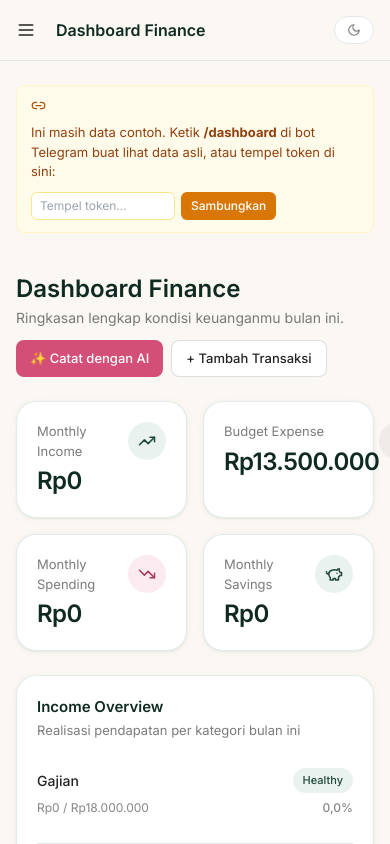
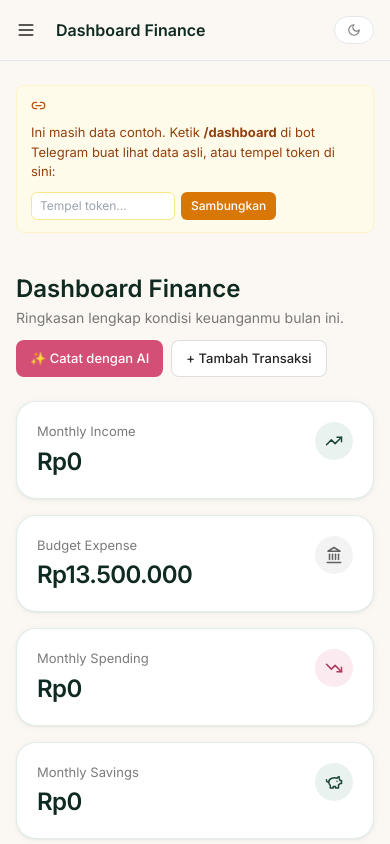
Before and after one commit to jasminework2023/personal-wealthplanner, a React (Vite) app: page /dashboard/finance in a window 390 px wide. Shown: the top 844 px of the page. Built offline with nearby package versions, Linux system fonts and the light colour scheme; no server answers; the HTML template or start-up script is replaced by a standard one.

Commit message:
Update DashboardFinance.tsx

```diff
--- a/src/pages/DashboardFinance.tsx
+++ b/src/pages/DashboardFinance.tsx
@@ -256,7 +256,7 @@ export function DashboardFinance() {
       </div>
 
       {/* A. Ringkasan Bulanan */}
-      <div className="grid grid-cols-2 lg:grid-cols-4 gap-4">
+      <div className="grid grid-cols-1 sm:grid-cols-2 lg:grid-cols-4 gap-4">
         <StatCard label="Monthly Income" value={formatRupiah(totalIncome)} icon={TrendingUp} tone="forest" />
         <StatCard
           label="Budget Expense"
```
